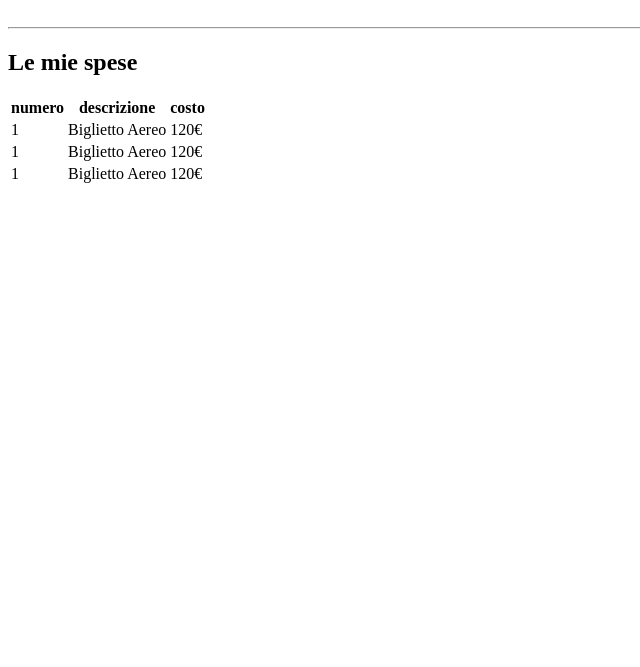
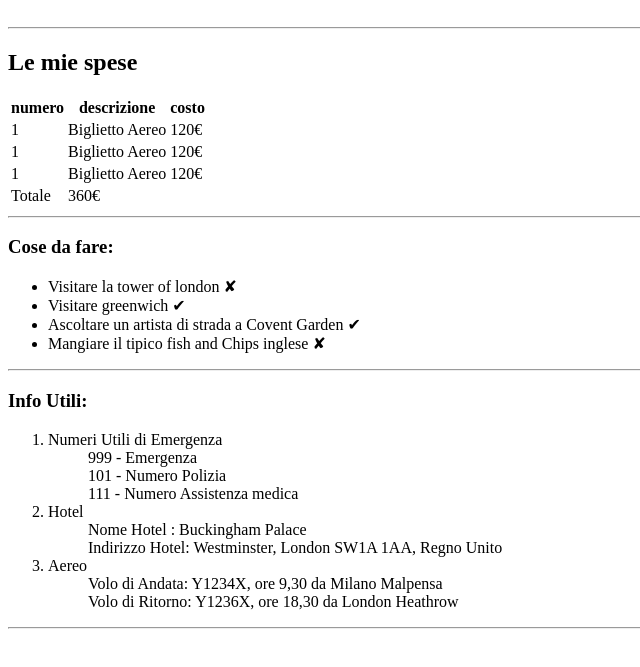
Before and after one commit to DavideLopez/html-london-trip, a plain HTML site: page index.html in a window 1280 px wide. Shown: the part 79-746 px from the top of the page, without its empty margins (0-640 px from the left). Drawn offline with Linux system fonts and the light colour scheme.

Commit message:
Info Utili terminata

```diff
--- a/index.html
+++ b/index.html
@@ -1,11 +1,13 @@
 <!DOCTYPE html>
 <html lang="en">
+
 <head>
     <meta charset="UTF-8">
     <meta http-equiv="X-UA-Compatible" content="IE=edge">
     <meta name="viewport" content="width=device-width, initial-scale=1.0">
     <title>Document</title>
 </head>
+
 <body>
 
     <header>
@@ -15,7 +17,7 @@
         <img src="img\pexels-bill-emrich-230794-2.jpg" alt="">
         <hr>
     </header>
-
+    <!-- parte delle spese -->
     <main>
         <h2>Le mie spese</h2>
         <table>
@@ -47,11 +49,49 @@
                     <td>Biglietto Aereo</td>
                     <td>120€</td>
                 </tr>
+
+                <tr>
+                    <td>Totale</td>
+                    <td>360€</td>
+                </tr>
             </tbody>
         </table>
+        <hr>
 
 
+        <!-- parte cose da fare  -->
+        <h3>Cose da fare:</h3>
+        <ul>
+            <li>Visitare la tower of london &#10008;</li>
+            <li>Visitare greenwich &#10004;</li>
+            <li>Ascoltare un artista di strada a Covent Garden &#10004;</li>
+            <li>Mangiare il tipico fish and Chips inglese &#10008;</li>
+        </ul>
+        <hr>
+
+        <!-- Parte Info Utili -->
+        <h3>Info Utili:</h3>
+        <ol>
+            <li>
+                Numeri Utili di Emergenza
+                <ol>999 - Emergenza</ol>
+                <ol>101 - Numero Polizia</ol>
+                <ol>111 - Numero Assistenza medica</ol>
+            </li>
+            <li>
+                Hotel
+                <ol>Nome Hotel : Buckingham Palace</ol>
+                <ol>Indirizzo Hotel: Westminster, London SW1A 1AA, Regno Unito</ol>
+            </li>
+            <li>
+                Aereo
+                <ol>Volo di Andata: Y1234X, ore 9,30 da Milano Malpensa</ol>
+                <ol>Volo di Ritorno: Y1236X, ore 18,30 da London Heathrow</ol>
+            </li>
+        </ol>
+        <hr>
+
     </main>
+</body>
 
-</body>
 </html>
```
Lines whose indentation alone changed are shown as unchanged.
